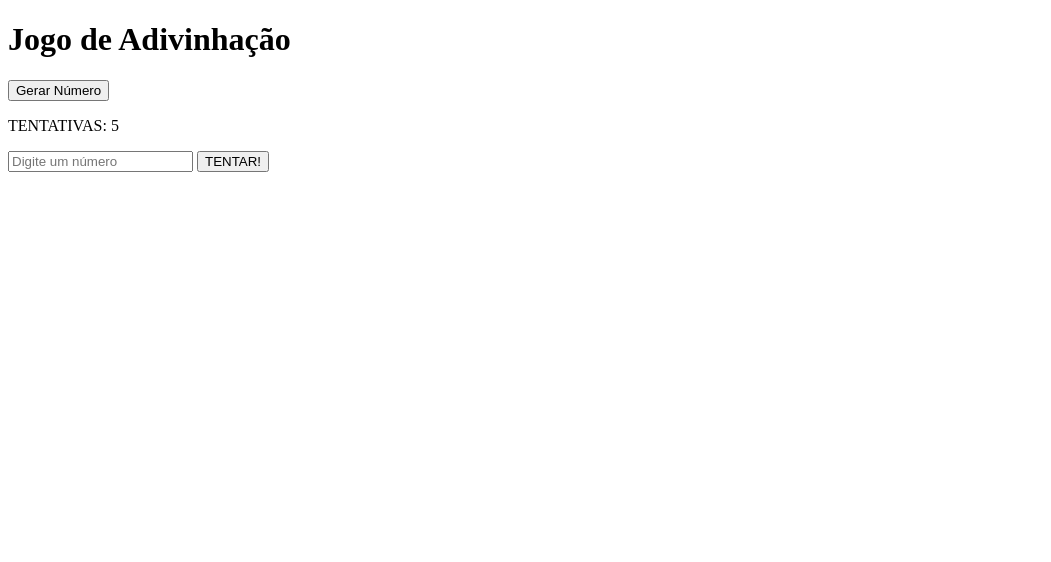
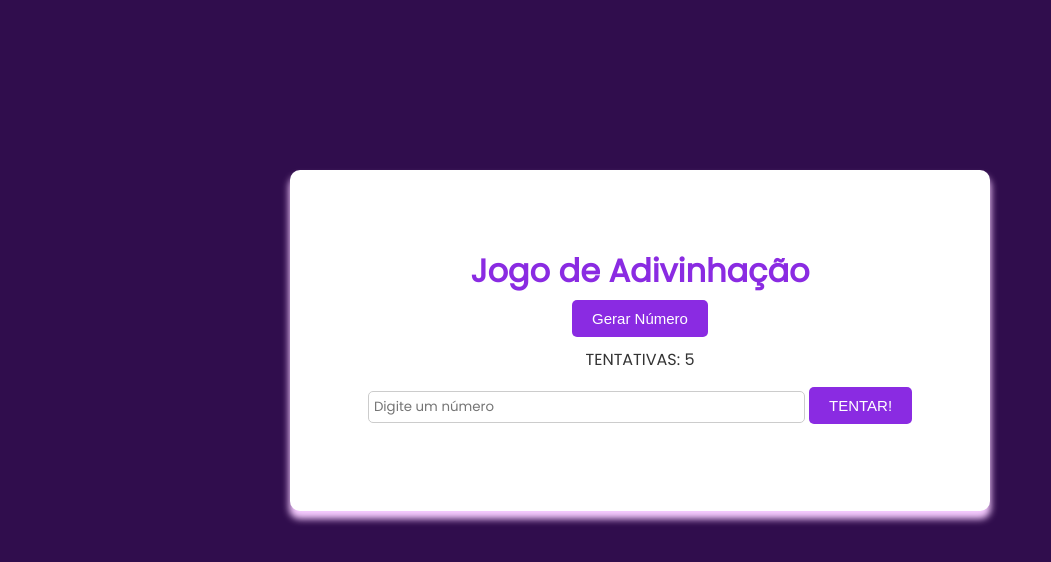
Before and after one commit to MariMari021/adivinhacaoGame, a plain HTML site: page index.html in a window 1280 px wide. Shown: the whole page, without its empty margins (0-1051 px from the left). Drawn offline with Linux system fonts and the light colour scheme.

Commit message:
belezinha
okok

```diff
--- a/index.html
+++ b/index.html
@@ -4,6 +4,7 @@
     <meta charset="UTF-8">
     <meta name="viewport" content="width=device-width, initial-scale=1.0">
     <title>Document</title>
+    <link rel="stylesheet" href="style.css">
 </head>
 <body>
     <div class="caixa">
--- a/style.css
+++ b/style.css
@@ -4,3 +4,72 @@
     padding: 0;
     box-sizing: border-box;
 }
+
+/*FONTES*/
+@font-face {
+    font-family: 'Poppins';
+    src: url(Poppins-Regular.ttf);
+}
+
+@font-face {
+    font-family: 'Poppins-Semi';
+    src: url(Poppins-SemiBold.ttf);
+}
+/* FIM FONTES */
+
+body {
+    background-color: #300d4d;
+    font-family: 'Poppins', sans-serif;
+}
+
+.caixa {
+    background-color: #fff;
+    max-width: 700px;
+    margin: 0 auto;
+    padding: 77px;
+    border-radius: 10px;
+    box-shadow: 0 0 10px #0000001a;
+    text-align: center;
+    margin-top: 170px;
+    box-shadow: 0px 7px 7px 1px  #f5cbfe ;
+}
+
+h1 {
+    color: #8a2be2;
+}
+
+button {
+    background-color: #8a2be2;
+    color: #fff;
+    padding: 10px 20px;
+    border: none;
+    border-radius: 5px;
+    cursor: pointer;
+    margin-top: 5px;
+    font-size: 15px;
+}
+
+button:hover {
+    background-color: #661cac;
+    color: #fff;
+}
+
+button:disabled {
+    background-color: #ccc;
+    cursor: not-allowed;
+}
+
+p {
+    color: #333;
+    font-family: 'Poppins', sans-serif;
+    margin-top: 10px;
+    margin-bottom: 10px;
+}
+
+.texto {
+    padding: 5px;
+    border: 1px solid #ccc;
+    border-radius: 5px;
+    width: 80%;
+    font-family: 'Poppins', sans-serif;
+}
```
Also changed, not shown: Poppins-Regular.ttf (added), Poppins-SemiBold.ttf (added).
